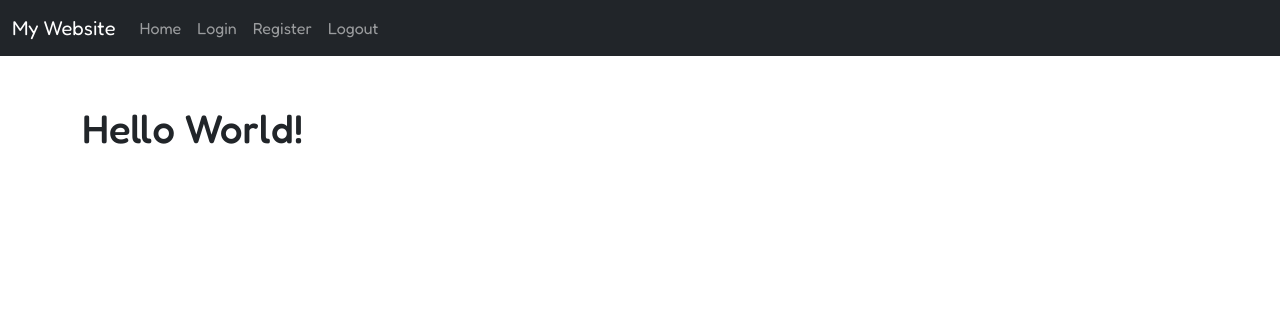
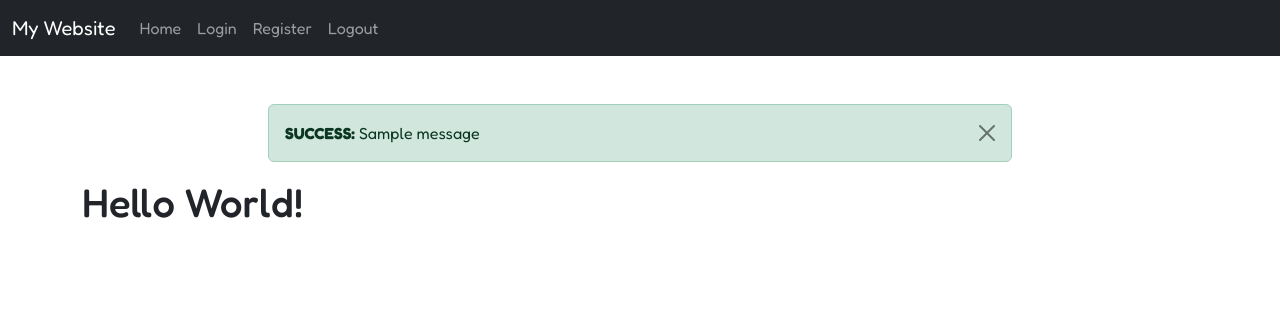
Before and after one commit to whdev36/flask-project, a Flask app: page / in a window 1280 px wide. Shown: the top 316 px of the page. Run offline with Flask 3, Linux system fonts and the light colour scheme; one stand-in notice (Sample message) is shown; some libraries are stand-ins or nearby versions.

Commit message:
register and main alerts

```diff
--- a/app/templates/base.html
+++ b/app/templates/base.html
@@ -17,6 +17,19 @@
 <body>
     {% include 'navbar.html' %}
     <div class="container my-5">
+        <!-- Messages -->
+        {% with messages = get_flashed_messages(with_categories=true) %}
+            {% if messages %}
+                <div class="col-md-8 offset-md-2">
+                    {% for category, message in messages %}
+                    <div class="alert alert-{{ category }} alert-dismissible fade show" role="alert">
+                        <strong>{{ category|upper }}:</strong> {{ message }}
+                        <button type="button" class="btn-close" data-bs-dismiss="alert" aria-label="Close"></button>
+                    </div>
+                    {% endfor %}
+                </div>
+            {% endif %}
+        {% endwith %}
         {% block content %}
         {% endblock %}
     </div>
```
Also changed, not shown: app/auth.py (+17 -3 lines).
